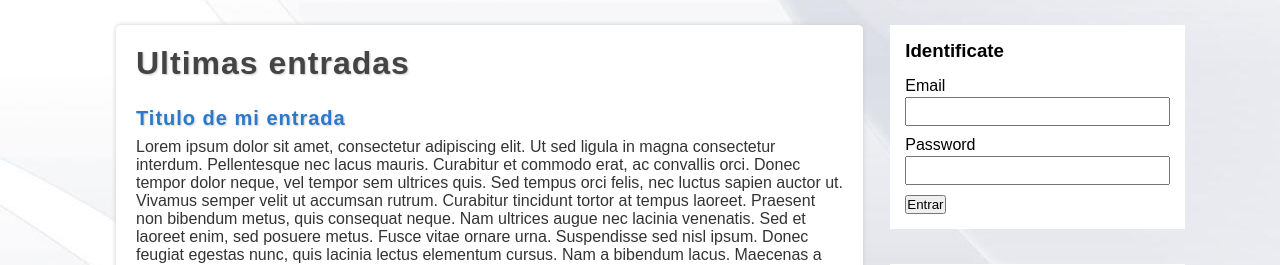
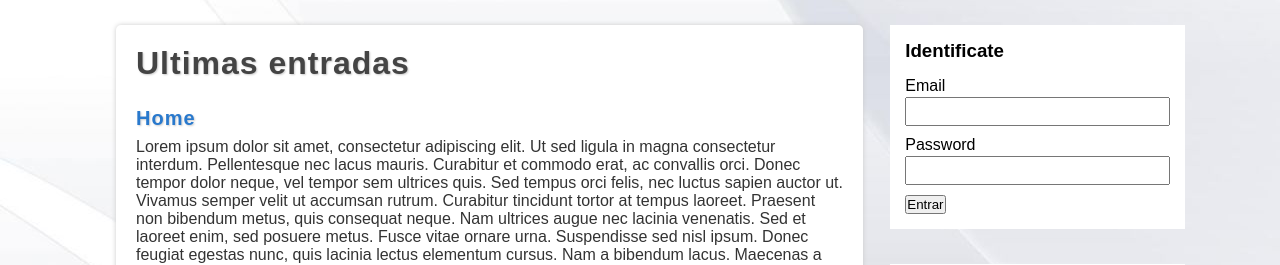
Before and after one commit to DannyArevaloS/Proyect_MIT, a PHP site: page / in a window 1280 px wide. Shown: the part 162-427 px from the top of the page. Run offline with PHP 8.4, Linux system fonts and the light colour scheme; data that the repository does not hold is empty.

Commit message:
cambio 3

```diff
--- a/includes/main.php
+++ b/includes/main.php
@@ -5,7 +5,7 @@
             <h1>Ultimas entradas</h1>
             <article class="entradas">
                 <a href="">
-                <h2>Titulo de mi entrada</h2>
+                <h2>Home</h2>
                 <p>Lorem ipsum dolor sit amet, consectetur adipiscing elit. Ut sed ligula in magna consectetur interdum. Pellentesque nec lacus mauris. Curabitur et commodo erat, ac convallis orci. Donec tempor dolor neque, vel tempor sem ultrices quis. Sed tempus orci felis, nec luctus sapien auctor ut. Vivamus semper velit ut accumsan rutrum. Curabitur tincidunt tortor at tempus laoreet. Praesent non bibendum metus, quis consequat neque. Nam ultrices augue nec lacinia venenatis. Sed et laoreet enim, sed posuere metus. Fusce vitae ornare urna. Suspendisse sed nisl ipsum. Donec feugiat egestas nunc, quis lacinia lectus elementum cursus. Nam a bibendum lacus. Maecenas a lacus tincidunt, lobortis felis id, eleifend turpis. Mauris id urna vitae odio imperdiet vestibulum ultricies at est.</p>
                 </a>
 
```
